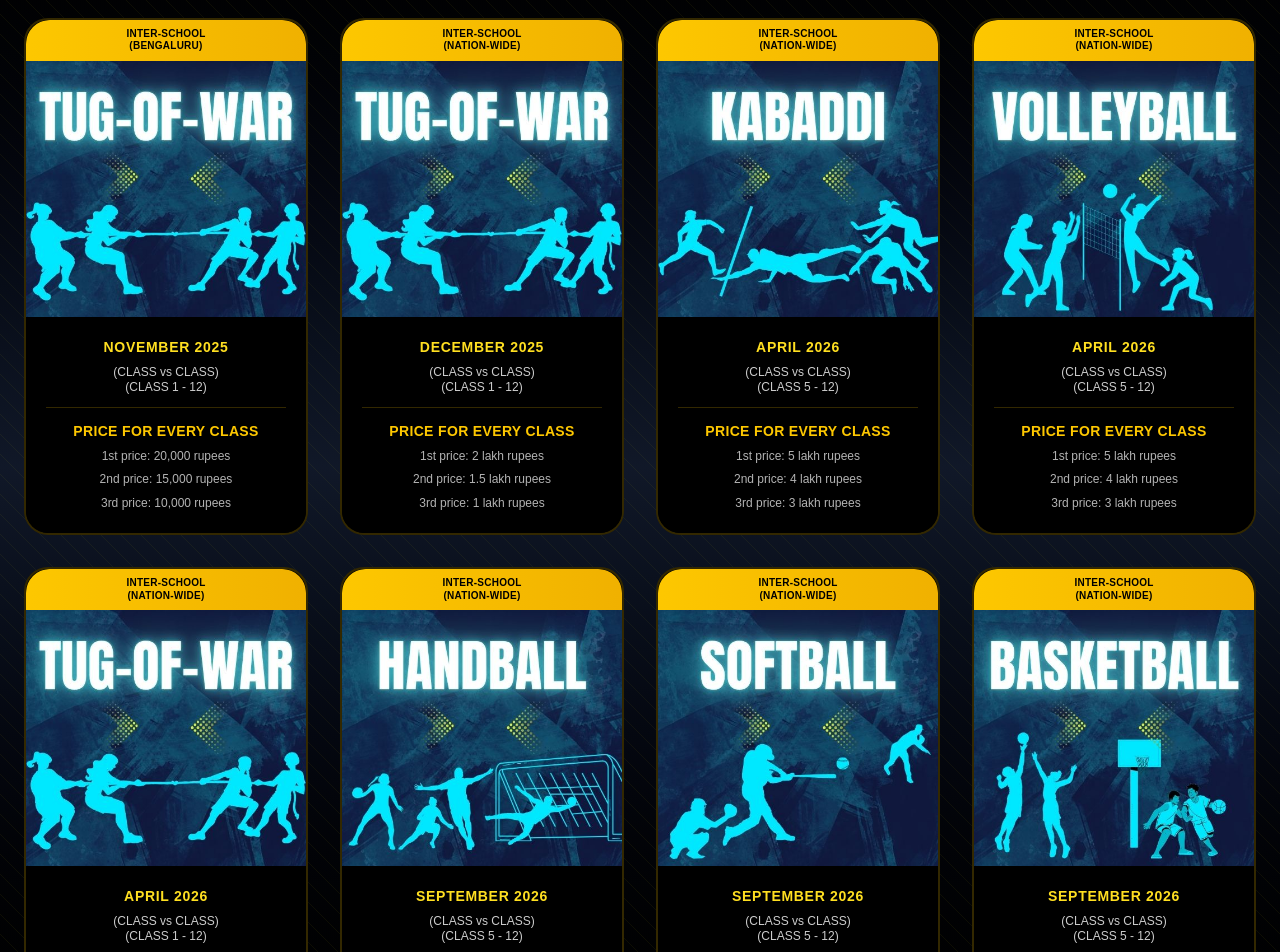
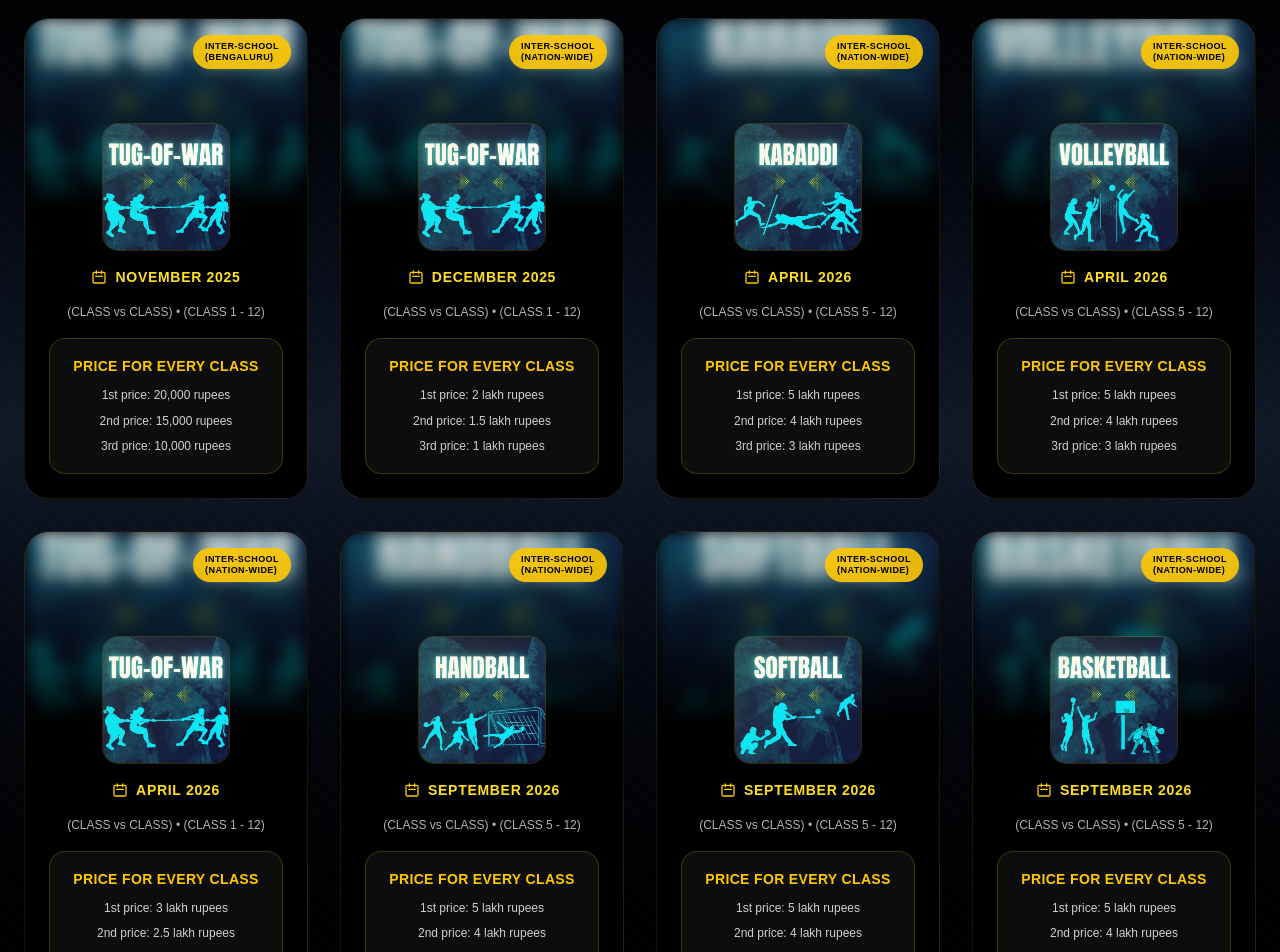
Before and after one commit to rudhamoy/xtrnia, a Next.js app: page / in a window 1280 px wide. Shown: the part 2280-3232 px from the top of the page. Built offline with nearby package versions, Linux system fonts and the light colour scheme.

Commit message:
the size of image

```diff
--- a/app/page.tsx
+++ b/app/page.tsx
@@ -203,36 +203,69 @@ export default function Home() {
             ].map((event, i) => (
               <div
                 key={i}
-                className="group relative overflow-hidden cursor-pointer rounded-3xl border-2 border-yellow-400/20 hover:border-yellow-400/40 transition-all duration-300 bg-black"
+                className="group relative overflow-hidden cursor-pointer rounded-3xl transition-all duration-500 hover:scale-[1.02]"
               >
-                {/* Top Badge Tag */}
-                <div className="bg-gradient-to-r from-yellow-400 to-yellow-500 text-black text-[10px] font-black px-3 py-2 whitespace-pre-line leading-tight tracking-wide text-center rounded-t-3xl">
+                {/* Glass card container */}
+                <div className="relative bg-gradient-to-br from-black via-gray-900 to-black border border-yellow-400/10 rounded-3xl overflow-hidden shadow-2xl hover:shadow-yellow-400/20 transition-all duration-500">
+
+                  {/* Animated gradient overlay */}
+                  <div className="absolute inset-0 bg-gradient-to-br from-yellow-400/5 via-transparent to-yellow-500/5 opacity-0 group-hover:opacity-100 transition-opacity duration-700" />
+
+                  {/* Top Badge with modern design */}
+                  <div className="absolute top-4 right-4 z-10">
+                    <div className="bg-yellow-400/90 backdrop-blur-sm text-black text-[9px] font-black px-3 py-1.5 rounded-full whitespace-pre-line leading-tight tracking-wider shadow-lg">
                       {event.badge}
                     </div>
+                  </div>
 
-                {/* Product Image - Top Section */}
-                <div className="relative h-64 overflow-hidden">
+                  {/* Image Section with overlay */}
+                  <div className="relative h-48 overflow-hidden">
                     <img
                       src={event.image}
                       alt={event.name}
-                    className="w-full h-full object-cover group-hover:scale-110 transition-all duration-500"
+                      className="w-full h-full object-cover group-hover:scale-110 transition-all duration-700 brightness-90 blur-sm"
                     />
+
+                    {/* Gradient overlay for better text readability */}
+                    <div className="absolute inset-0 bg-gradient-to-t from-black via-black/50 to-transparent" />
                   </div>
 
-                {/* Details - Bottom Section */}
-                <div className="p-5 bg-black">
-                  <p className="text-yellow-300 font-bold text-sm tracking-wider uppercase mb-2 text-center">{event.date}</p>
+                  {/* Details Section - Modern Layout */}
+                  <div className="relative p-6 pt-2 bg-gradient-to-b from-black/95 to-black">
 
-                  <p className="text-white/80 text-xs mb-3 leading-tight whitespace-pre-line text-center">
-                    {event.category}
+                    {/* Image card */}
+                    <div className="relative rounded-2xl overflow-hidden border border-yellow-400/20 w-32 h-32 mx-auto mb-4 -mt-24">
+                      <img
+                        src={event.image}
+                        alt={event.name}
+                        className="w-full h-full object-cover"
+                      />
+                      <div className="absolute inset-0 bg-gradient-to-br from-yellow-400/10 to-transparent" />
+                    </div>
+
+                    {/* Date with icon */}
+                    <div className="flex items-center justify-center gap-2 mb-4">
+                      <svg className="w-4 h-4 text-yellow-400" fill="none" stroke="currentColor" viewBox="0 0 24 24">
+                        <path strokeLinecap="round" strokeLinejoin="round" strokeWidth={2} d="M8 7V3m8 4V3m-9 8h10M5 21h14a2 2 0 002-2V7a2 2 0 00-2-2H5a2 2 0 00-2 2v12a2 2 0 002 2z" />
+                      </svg>
+                      <p className="text-yellow-300 font-bold text-sm tracking-wider uppercase">{event.date}</p>
+                    </div>
+
+                    <p className="text-white/70 text-xs mb-4 leading-relaxed text-center font-medium">
+                      {event.category.replace('\n', ' • ')}
                     </p>
 
-                  <div className="space-y-1 pt-3 border-t border-yellow-400/20">
+                    {/* Prize section with modern card */}
+                    <div className="bg-white/5 backdrop-blur-sm rounded-2xl p-4 border border-yellow-400/20 space-y-1.5">
                       {event.prizes.map((prize, idx) => (
-                      <p key={idx} className={`leading-relaxed text-center ${idx === 0 ? 'text-yellow-400 font-black tracking-wide text-sm uppercase' : 'text-white/70 text-xs'}`}>
+                        <p key={idx} className={`leading-relaxed text-center transition-all duration-300 ${idx === 0 ? 'text-yellow-400 font-black tracking-wide text-sm uppercase mb-2' : 'text-white/80 text-xs font-medium'}`}>
                           {prize}
                         </p>
                       ))}
+                    </div>
+
+                    {/* Hover effect line */}
+                    <div className="absolute bottom-0 left-0 right-0 h-1 bg-gradient-to-r from-transparent via-yellow-400 to-transparent opacity-0 group-hover:opacity-100 transition-opacity duration-500" />
                   </div>
                 </div>
               </div>
@@ -277,36 +310,69 @@ export default function Home() {
             ].map((event, i) => (
               <div
                 key={i}
-                className="group relative overflow-hidden cursor-pointer rounded-3xl border-2 border-yellow-400/20 hover:border-yellow-400/40 transition-all duration-300 bg-black"
+                className="group relative overflow-hidden cursor-pointer rounded-3xl transition-all duration-500 hover:scale-[1.02]"
               >
-                {/* Top Badge Tag */}
-                <div className="bg-gradient-to-r from-yellow-400 to-yellow-500 text-black text-[10px] font-black px-3 py-2 whitespace-pre-line leading-tight tracking-wide text-center rounded-t-3xl">
+                {/* Glass card container */}
+                <div className="relative bg-gradient-to-br from-black via-gray-900 to-black border border-yellow-400/10 rounded-3xl overflow-hidden shadow-2xl hover:shadow-yellow-400/20 transition-all duration-500">
+
+                  {/* Animated gradient overlay */}
+                  <div className="absolute inset-0 bg-gradient-to-br from-yellow-400/5 via-transparent to-yellow-500/5 opacity-0 group-hover:opacity-100 transition-opacity duration-700" />
+
+                  {/* Top Badge with modern design */}
+                  <div className="absolute top-4 right-4 z-10">
+                    <div className="bg-yellow-400/90 backdrop-blur-sm text-black text-[9px] font-black px-3 py-1.5 rounded-full whitespace-pre-line leading-tight tracking-wider shadow-lg">
                       {event.badge}
                     </div>
+                  </div>
 
-                {/* Product Image - Top Section */}
-                <div className="relative h-64 overflow-hidden">
+                  {/* Image Section with overlay */}
+                  <div className="relative h-48 overflow-hidden">
                     <img
                       src={event.image}
                       alt={event.name}
-                    className="w-full h-full object-cover group-hover:scale-110 transition-all duration-500"
+                      className="w-full h-full object-cover group-hover:scale-110 transition-all duration-700 brightness-90 blur-sm"
                     />
+
+                    {/* Gradient overlay for better text readability */}
+                    <div className="absolute inset-0 bg-gradient-to-t from-black via-black/50 to-transparent" />
                   </div>
 
-                {/* Details - Bottom Section */}
-                <div className="p-5 bg-black">
-                  <p className="text-yellow-300 font-bold text-sm tracking-wider uppercase mb-2 text-center">{event.date}</p>
+                  {/* Details Section - Modern Layout */}
+                  <div className="relative p-6 pt-2 bg-gradient-to-b from-black/95 to-black">
 
-                  <p className="text-white/80 text-xs mb-3 leading-tight whitespace-pre-line text-center">
-                    {event.category}
+                    {/* Image card */}
+                    <div className="relative rounded-2xl overflow-hidden border border-yellow-400/20 w-32 h-32 mx-auto mb-4 -mt-24">
+                      <img
+                        src={event.image}
+                        alt={event.name}
+                        className="w-full h-full object-cover"
+                      />
+                      <div className="absolute inset-0 bg-gradient-to-br from-yellow-400/10 to-transparent" />
+                    </div>
+
+                    {/* Date with icon */}
+                    <div className="flex items-center justify-center gap-2 mb-4">
+                      <svg className="w-4 h-4 text-yellow-400" fill="none" stroke="currentColor" viewBox="0 0 24 24">
+                        <path strokeLinecap="round" strokeLinejoin="round" strokeWidth={2} d="M8 7V3m8 4V3m-9 8h10M5 21h14a2 2 0 002-2V7a2 2 0 00-2-2H5a2 2 0 00-2 2v12a2 2 0 002 2z" />
+                      </svg>
+                      <p className="text-yellow-300 font-bold text-sm tracking-wider uppercase">{event.date}</p>
+                    </div>
+
+                    <p className="text-white/70 text-xs mb-4 leading-relaxed text-center font-medium">
+                      {event.category.replace('\n', ' • ')}
                     </p>
 
-                  <div className="space-y-1 pt-3 border-t border-yellow-400/20">
+                    {/* Prize section with modern card */}
+                    <div className="bg-white/5 backdrop-blur-sm rounded-2xl p-4 border border-yellow-400/20 space-y-1.5">
                       {event.prizes.map((prize, idx) => (
-                      <p key={idx} className={`leading-relaxed text-center ${idx === 0 ? 'text-yellow-400 font-black tracking-wide text-sm uppercase' : 'text-white/70 text-xs'}`}>
+                        <p key={idx} className={`leading-relaxed text-center transition-all duration-300 ${idx === 0 ? 'text-yellow-400 font-black tracking-wide text-sm uppercase mb-2' : 'text-white/80 text-xs font-medium'}`}>
                           {prize}
                         </p>
                       ))}
+                    </div>
+
+                    {/* Hover effect line */}
+                    <div className="absolute bottom-0 left-0 right-0 h-1 bg-gradient-to-r from-transparent via-yellow-400 to-transparent opacity-0 group-hover:opacity-100 transition-opacity duration-500" />
                   </div>
                 </div>
               </div>
```
Lines whose indentation alone changed are shown as unchanged.
